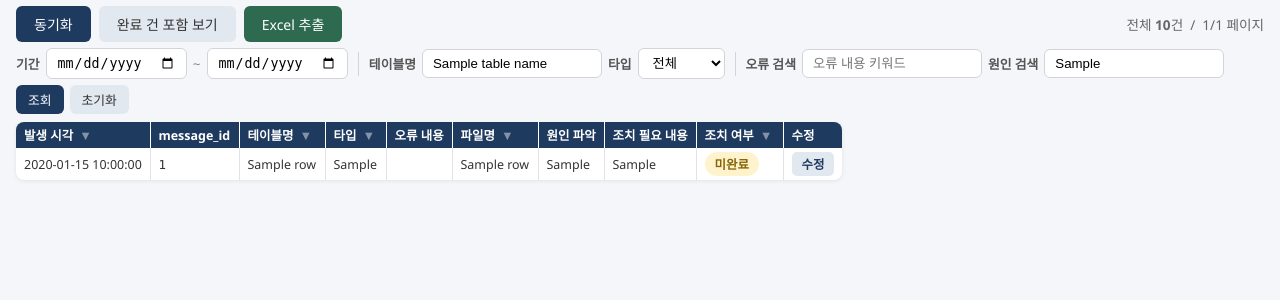
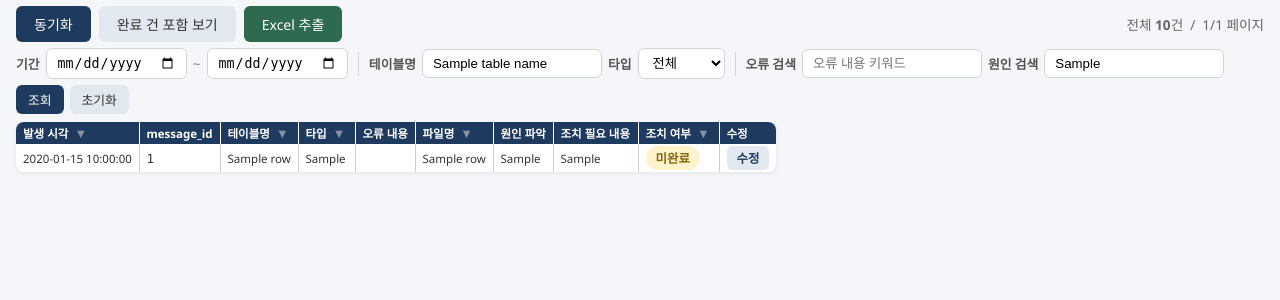
Before and after one commit to Joonhong-Park/error_log_tracker, a Flask app: template templates/index.html in a window 1280 px wide. Shown: the part 47-347 px from the top of the page. Run offline with Flask 3, Linux system fonts and the light colour scheme; the template is opened without the code that fills it: most values are stand-ins (such as "Sample title", 1, 10 or a date in 2020); some libraries are stand-ins or nearby versions.

Commit message:
style: 폰트·행 높이 추가 축소, 구분선 진하게
- font-size 0.78rem → 0.72rem
- padding 4px 8px → 2px 7px
- 열 구분선 rgba(255,255,255,0.35) / #c8cdd5 (기존보다 진하게)
- 행 구분선 #e8ecf0 → #c8cdd5

Co-Authored-By: Claude Sonnet 4.6 <noreply@anthropic.com>

```diff
--- a/templates/index.html
+++ b/templates/index.html
@@ -93,8 +93,9 @@
       box-shadow: 0 1px 4px rgba(0,0,0,0.08);
     }
     thead { background: #1e3a5f; color: white; }
-    th, td { padding: 4px 8px; text-align: left; font-size: 0.78rem; white-space: nowrap; overflow: hidden; border-right: 1px solid rgba(255,255,255,0.15); }
-    tbody td { border-right: 1px solid #e0e4ea; }
+    th, td { padding: 2px 7px; text-align: left; font-size: 0.72rem; white-space: nowrap; overflow: hidden; border-right: 1px solid rgba(255,255,255,0.35); }
+    tbody td { border-right: 1px solid #c8cdd5; }
+    tbody tr { border-bottom: 1px solid #c8cdd5; }
     th:last-child, td:last-child { border-right: none; }
     th { font-weight: 600; position: relative; }
     th .sort-icon { margin-left: 4px; opacity: 0.45; font-size: 0.8rem; cursor: pointer; user-select: none; padding: 0 2px; border-radius: 3px; }
```
